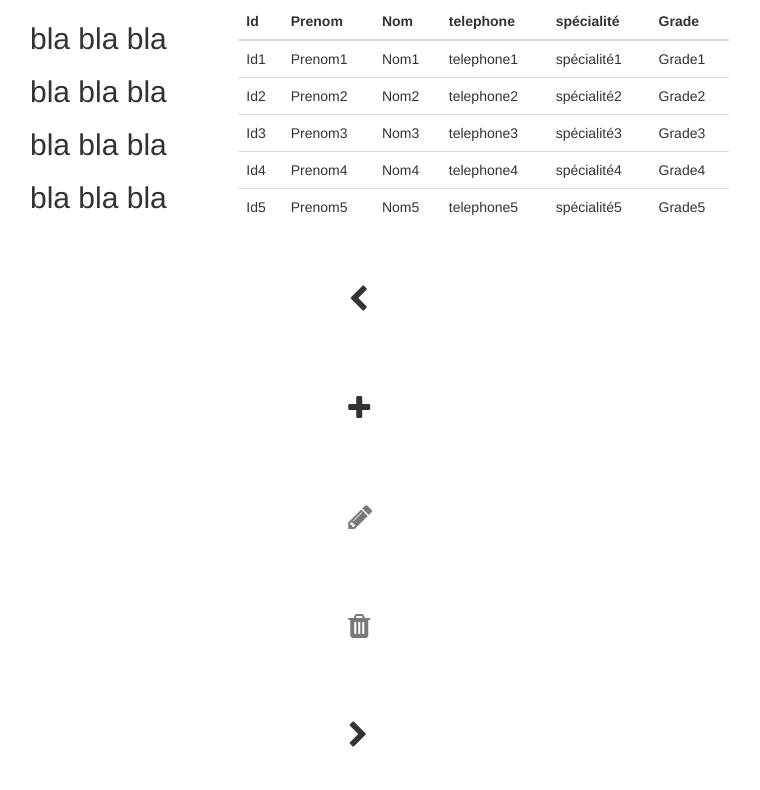
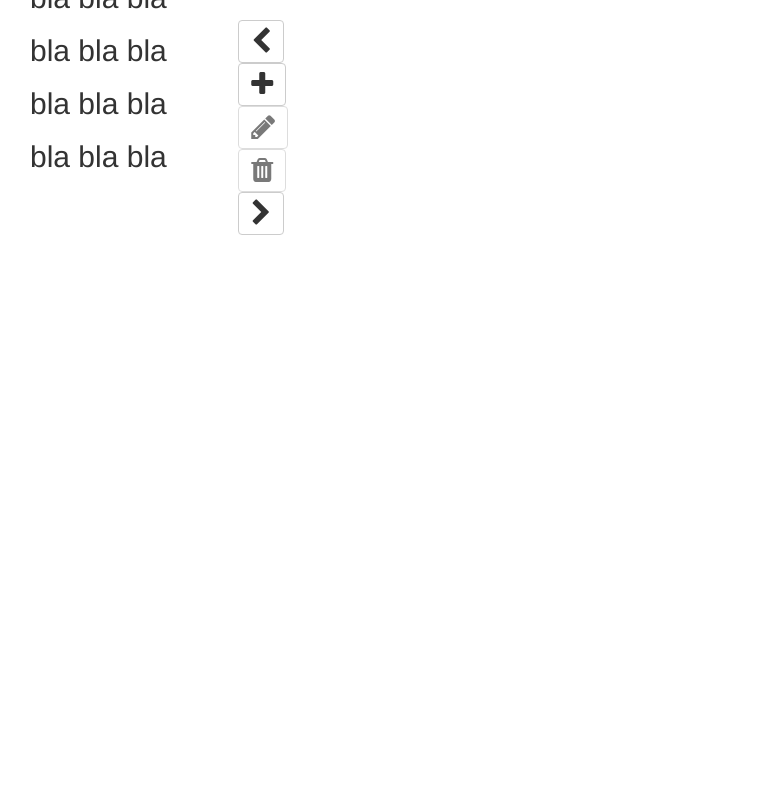
Before and after one commit to aymen7/HospitalSystem, a PHP site: template public/views/secretaireViews/index.php in a window 1280 px wide; the page is wider, and only the part inside the window is pictured. Shown: the part 213-1003 px from the top of that part, without its empty margins (0-760 px from the left). After the commit the page ends 448 px from the top of that part, so only its background shows below. Run offline with PHP 8.4, Linux system fonts and the light colour scheme; the template is opened without the code that fills it, so the values that code supplies are empty; some web fonts are replaced.

Commit message:
fix display buttons

```diff
--- a/app/Db.php
+++ b/app/Db.php
@@ -40,7 +40,8 @@ class Db
         {
             try {
                 $dsn = 'mysql:dbname=' . $this->db_name . ';host=' . $this->db_host;
-                $this->pdo = new PDO($dsn, $this->db_user, $this->db_pass);
+                $this->pdo = new PDO($dsn, $this->db_user, $this->db_pass, array(
+                    PDO::MYSQL_ATTR_INIT_COMMAND => "SET NAMES utf8"));
                 $this->pdo->setAttribute(PDO::ATTR_ERRMODE, PDO::ERRMODE_WARNING);
             } catch (\Exception $exception){
                 $exception->getMessage();
--- a/public/views/secretaireViews/index.php
+++ b/public/views/secretaireViews/index.php
@@ -11,7 +11,7 @@
 <html lang="en">
 <!-------------------------- the head tag------------------------------------------>
 <head>
-    <meta charset="utf-8">
+    <meta charset="UTF-8">
     <meta http-equiv="X-UA-Compatible" content="IE=edge">
     <meta name="viewport" content="width=device-width, initial-scale=1">
     <!-- The above 3 meta tags *must* come first in the head; any other head content must come *after* these tags -->
@@ -29,8 +29,6 @@
     <link href="css/normalize.css" rel="stylesheet">
     <!-- font awesome -->
     <link rel="stylesheet" href="css/font-awesome.min.css">
-    <!-- creative buttons -->
-    <link rel="stylesheet" href="CreativeButtons/css/component.css">
 
     <!-- my style css-->
     <link rel="stylesheet" href="css/profile.css">
--- /dev/null
+++ b/public/views/secretaireViews/medecinsTable.php
@@ -0,0 +1,61 @@
+<?php
+/**
+ * Created by PhpStorm.
+ * User: Yacine
+ * Date: 04/11/2017
+ * Time: 20:10
+ */
+$start = isset($_GET['start']) ? $_GET['start'] : 0;
+$medecins = \app\models\Medecin::getAll(5, $start);
+$next = $start + 5;
+$previous = ($start > 5) ? $start - 5 : 0;
+?>
+<div class="col-lg-6" id="table-wrapper">
+    <table class="table table-responsive" id="doctors-table">
+        <thead>
+        <tr>
+            <th>Id</th>
+            <th>Nom</th>
+            <th>Prenom</th>
+            <th>telephone </th>
+            <th>spécialité</th>
+            <th>Grade</th>
+        </tr>
+        </thead>
+        <tbody>
+        <?php
+        foreach ($medecins as $medecin){
+            /**
+             * @var $medecin \app\models\Medecin
+             */
+            echo "<tr>
+                <td>{$medecin->getIdUser()}</td>
+                <td>{$medecin->getNom()}</td>
+                <td>{$medecin->getPrenom()}</td>
+                <td>{$medecin->getNumTel()}</td>
+                <td>{$medecin->getSpecialite()->getSpecialite()}</td>
+                <td>{$medecin->getGrade()->getGrade()}</td>
+                </tr>";
+        }
+        ?>
+        </tbody>
+    </table>
+    <div id="table-controls">
+        <div class="control-btn-wrapper">
+            <a href="?start=<?=$previous?>" class="control-btn btn btn-default chev-btn"><i class="fa fa-chevron-left fa-2x" aria-hidden="true"></i></a>
+        </div>
+        <div class="control-btn-wrapper">
+            <button class="control-btn btn btn-default plus-btn" ><i class="fa fa-plus fa-2x" aria-hidden="true"></i></button>
+        </div>
+        <div class="control-btn-wrapper">
+            <button class="control-btn btn btn-default pencil-btn" disabled><i class="fa fa-pencil fa-2x" aria-hidden="true"></i></button>
+        </div>
+        <div class="control-btn-wrapper">
+            <button class="control-btn btn btn-default trash-btn" disabled><i class="fa fa-trash fa-2x" aria-hidden="true"></i></button>
+        </div>
+        <div class="control-btn-wrapper">
+            <a href="?start=<?=$next?>" class="control-btn btn btn-default chev-btn"><i class="fa fa-chevron-right fa-2x" aria-hidden="true"></i></a>
+        </div>
+
+    </div>
+</div>
--- a/public/views/secretaireViews/profileHeader.php
+++ b/public/views/secretaireViews/profileHeader.php
@@ -21,8 +21,7 @@
                     <i class="fa fa-sign-out fa-2x" aria-hidden="true"></i>
                 </button>
                 <div class="dropdown-menu" aria-labelledby="dropdownMenuButton">
-                    <a class="dropdown-item" href="#">Log out</a>
-
+                    <a class="dropdown-item" href="logout.php">Log out</a>
                 </div>
             </div>
         </div>
--- a/public/views/secretaireViews/profileMain.php
+++ b/public/views/secretaireViews/profileMain.php
@@ -52,80 +52,7 @@
 
     </div>
     <div id="main-wrapper" class="row">
-        <div class="col-lg-6" id="table-wrapper">
-            <table class="table table-responsive" id="doctors-table">
-                <thead>
-                <tr>
-                    <th>Id</th>
-                    <th>Prenom</th>
-                    <th>Nom</th>
-                    <th>telephone </th>
-                    <th>spécialité</th>
-                    <th>Grade</th>
-                </tr>
-                </thead>
-                <tbody>
-                <tr>
-                    <td>Id1</td>
-                    <td>Prenom1</td>
-                    <td>Nom1</td>
-                    <td>telephone1</td>
-                    <td>spécialité1</td>
-                    <td>Grade1</td>
-                </tr>
-                <tr>
-                    <td>Id2</td>
-                    <td>Prenom2</td>
-                    <td>Nom2</td>
-                    <td>telephone2</td>
-                    <td>spécialité2</td>
-                    <td>Grade2</td>
-                </tr>
-                <tr>
-                    <td>Id3</td>
-                    <td>Prenom3</td>
-                    <td>Nom3</td>
-                    <td>telephone3</td>
-                    <td>spécialité3</td>
-                    <td>Grade3</td>
-                </tr>
-                <tr>
-                    <td>Id4</td>
-                    <td>Prenom4</td>
-                    <td>Nom4</td>
-                    <td>telephone4</td>
-                    <td>spécialité4</td>
-                    <td>Grade4</td>
-                </tr>
-                <tr>
-                    <td>Id5</td>
-                    <td>Prenom5</td>
-                    <td>Nom5</td>
-                    <td>telephone5</td>
-                    <td>spécialité5</td>
-                    <td>Grade5</td>
-                </tr>
-                </tbody>
-            </table>
-            <div id="table-controls">
-                <div class="control-btn-wrapper">
-                    <button class="control-btn btn btn-default chev-btn"><i class="fa fa-chevron-left fa-2x" aria-hidden="true"></i></button>
-                </div>
-                <div class="control-btn-wrapper">
-                    <button class="control-btn btn btn-default plus-btn" ><i class="fa fa-plus fa-2x" aria-hidden="true"></i></button>
-                </div>
-                <div class="control-btn-wrapper">
-                    <button class="control-btn btn btn-default pencil-btn" disabled><i class="fa fa-pencil fa-2x" aria-hidden="true"></i></button>
-                </div>
-                <div class="control-btn-wrapper">
-                    <button class="control-btn btn btn-default trash-btn" disabled><i class="fa fa-trash fa-2x" aria-hidden="true"></i></button>
-                </div>
-                <div class="control-btn-wrapper">
-                    <button class="control-btn btn btn-default chev-btn"><i class="fa fa-chevron-right fa-2x" aria-hidden="true"></i></button>
-                </div>
-
-            </div>
-        </div>
+        <?php require 'medecinsTable.php';?>
         <div class="col-lg-6"></div>
 
     </div>
```
Also changed, not shown: app/table/MedecinTable.php (+7 -6 lines), public/logout.php (added, +10 -0 lines).
